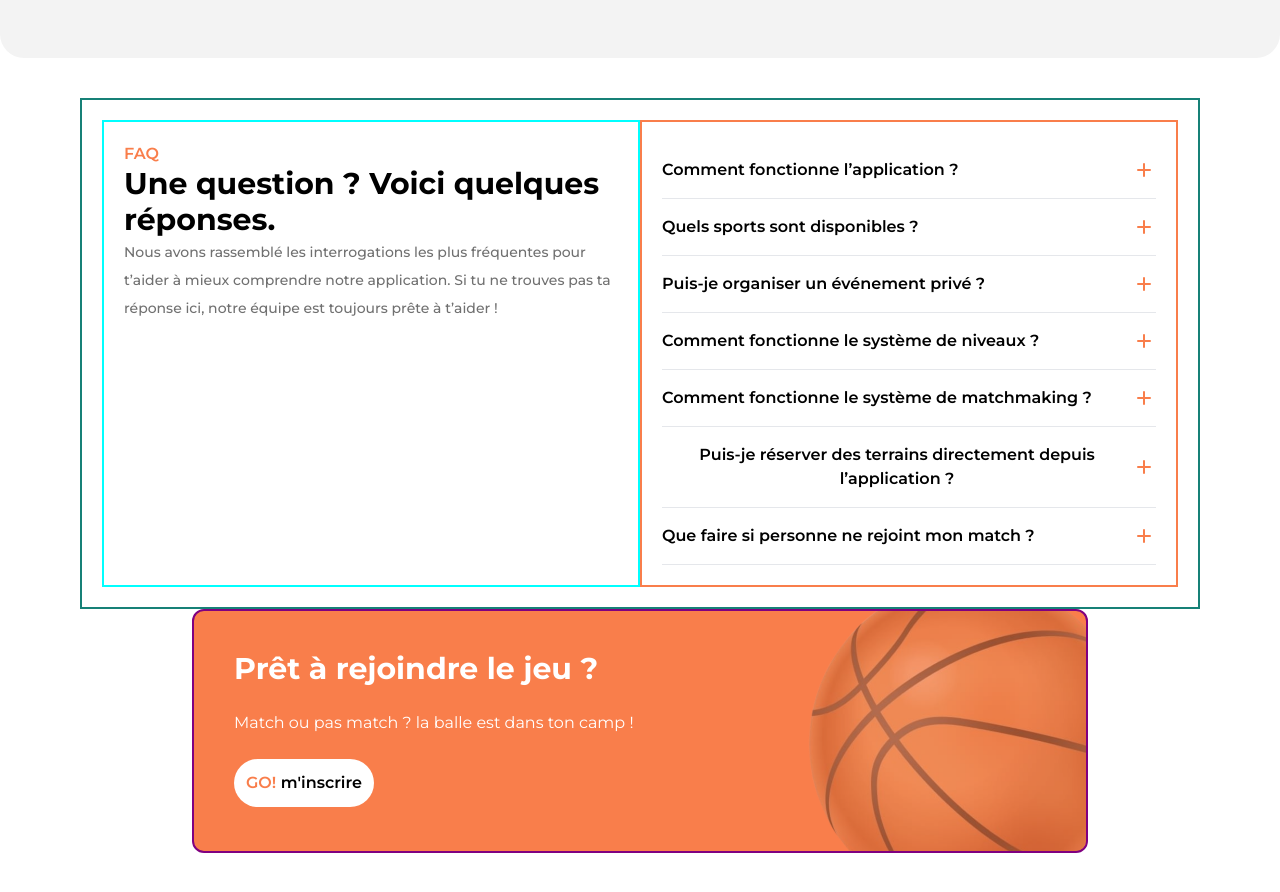
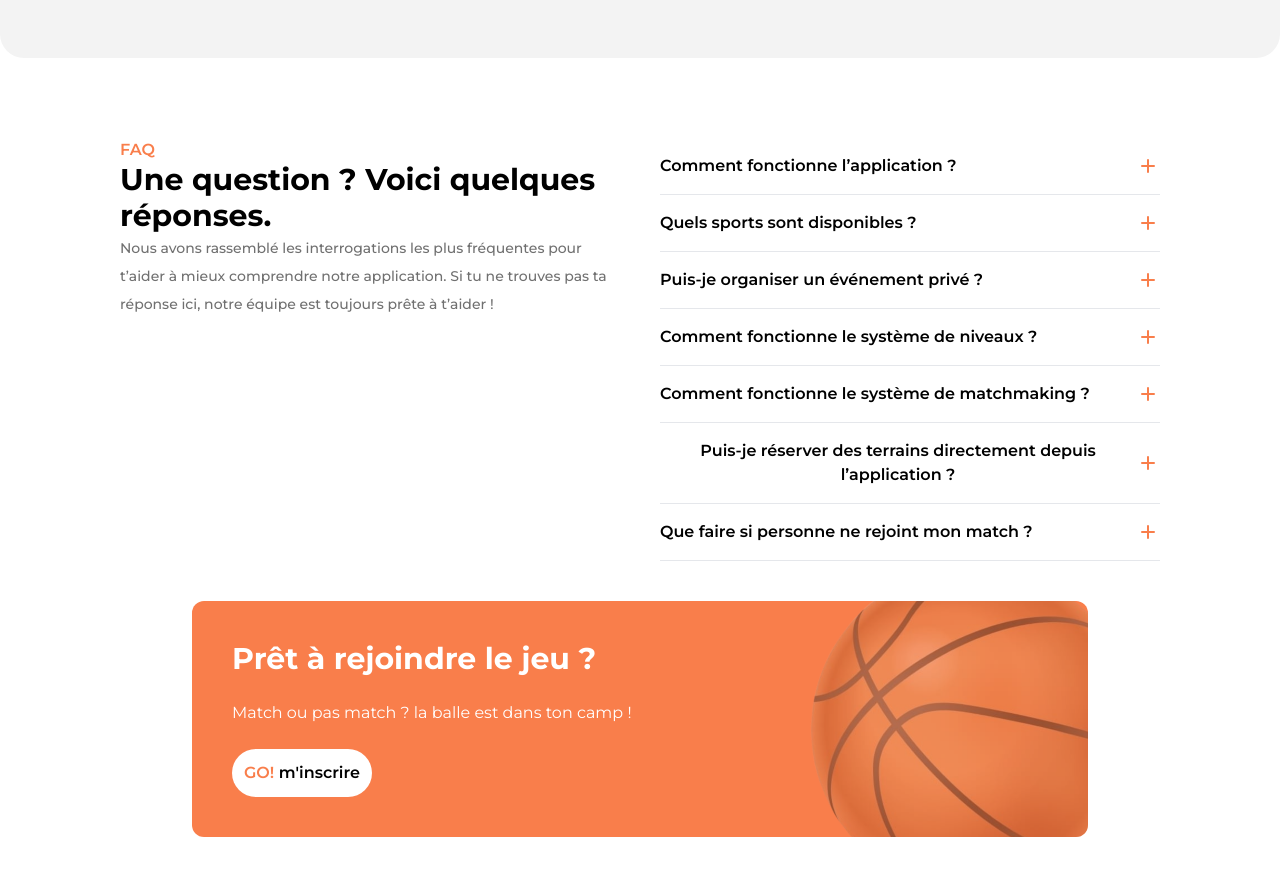
Before and after one commit to amir-398/Lean-startup-website, a Next.js app: page / in a window 1280 px wide. Shown: the part 2394-3286 px from the top of the page. Built offline with nearby package versions, Linux system fonts and the light colour scheme.

Commit message:
🔥 test

```diff
--- a/app/components/Hero5.tsx
+++ b/app/components/Hero5.tsx
@@ -10,8 +10,8 @@ import Image from "next/image";
 const Hero5 = () => {
   return (
     <section className="flex flex-col px-20 py-10 rounded-3xl font-medium items-center ">
-      <div className="flex p-5 flex-col w-full md:flex-row test1">
-        <div className="flex flex-col w-full md:w-1/2 p-5 flex-shrink-0 overflow-auto test2">
+      <div className="flex p-5 flex-col w-full md:flex-row">
+        <div className="flex flex-col w-full md:w-1/2 p-5 flex-shrink-0 overflow-auto">
           <p className="text-orange font-semibold flex items-center">FAQ</p>
           <h3 className="font-bold text-3xl">
             Une question ? Voici quelques réponses.
@@ -22,7 +22,7 @@ const Hero5 = () => {
             ta réponse ici, notre équipe est toujours prête à t’aider !
           </p>
         </div>
-        <div className="flex flex-row flex-wrap md:flex-col w-full md:w-1/2 p-5 test3">
+        <div className="flex flex-row flex-wrap md:flex-col w-full md:w-1/2 p-5">
           <Accordion type="single" collapsible>
             <AccordionItem value="item-1">
               <AccordionTrigger>
@@ -101,7 +101,7 @@ const Hero5 = () => {
           </Accordion>
         </div>
       </div>
-      <div className="bg-orange rounded-xl w-4/5 p-10 relative overflow-hidden test4">
+      <div className="bg-orange rounded-xl w-4/5 p-10 relative overflow-hidden">
         <h3 className="font-bold text-3xl text-white">
           Prêt à rejoindre le jeu ?{" "}
         </h3>
@@ -115,7 +115,7 @@ const Hero5 = () => {
             <span className="text-orange">GO!</span> m'inscrire
           </p>
         </button>
-        <div className="hidden md:block test3">
+        <div className="hidden md:block">
           <Image
             src="/ball.png"
             alt="basketball"
```
